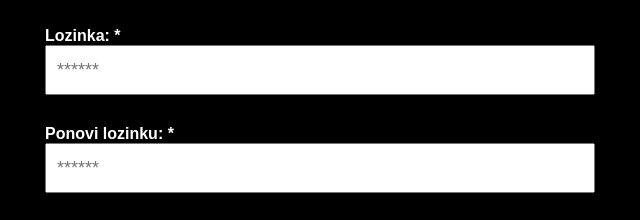
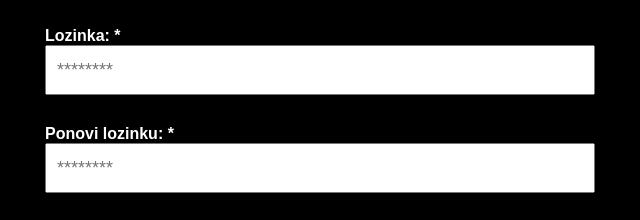
Before and after one commit to TrenerAndrija/Drustvena-mreza, a plain HTML site: page Drustvena mreza/index.html in a window 1280 px wide. Both pictures are taken after a click on the button "Registruj se". Shown: the part 357-577 px from the top of the page, 320-960 px from the left. Drawn offline with Linux system fonts and the light colour scheme.

```diff
--- a/Drustvena mreza/index.html
+++ b/Drustvena mreza/index.html
@@ -58,12 +58,12 @@
 
             <div>
                 <label for="lozinka">Lozinka: *</label>
-                <input id="lozinka" type="password" name="register_lozinka" placeholder="******">
+                <input id="lozinka" type="password" name="register_lozinka" placeholder="********">
             </div>
 
             <div>
                 <label for="ponovi_lozinku">Ponovi lozinku: *</label>
-                <input id="ponovi_lozinku" type="password" name="ponovi_lozinku" placeholder="******">
+                <input id="ponovi_lozinku" type="password" name="ponovi_lozinku" placeholder="********">
             </div>
 
             <div>
```
